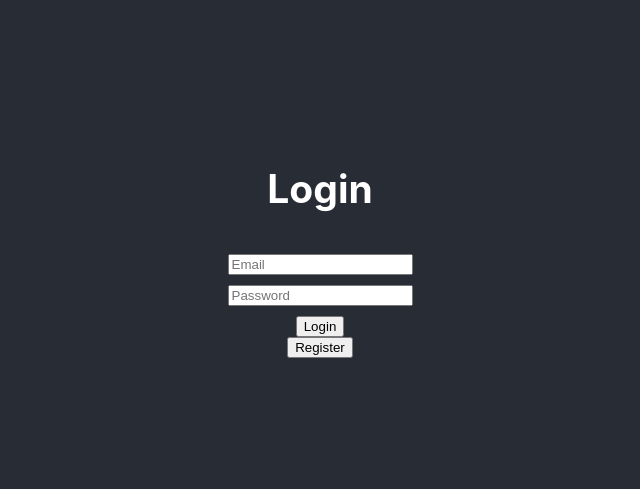
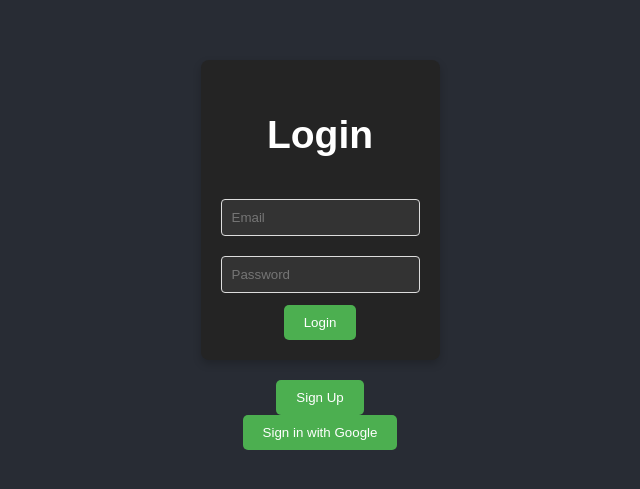
Before and after one commit to TerrelVerneuil/react-site-chrome, a React (Create React App) app: page / in a window 1280 px wide. Shown: the part 155-644 px from the top of the page, without its empty margins (320-960 px from the left). Built offline with nearby package versions, Linux system fonts and the light colour scheme; no server answers.

Commit message:
finished logging in with google.

```diff
--- a/src/App.css
+++ b/src/App.css
@@ -1,16 +1,8 @@
 .App {
   text-align: center;
-}
-
-.App-logo {
-  height: 40vmin;
-  pointer-events: none;
-}
-
-@media (prefers-reduced-motion: no-preference) {
-  .App-logo {
-    animation: App-logo-spin infinite 20s linear;
-  }
+  background-color: #1e1e1e;
+  color: #ffffff;
+  font-family: 'Arial', sans-serif;
 }
 
 .App-header {
@@ -21,12 +13,42 @@
   align-items: center;
   justify-content: center;
   font-size: calc(10px + 2vmin);
+}
+
+button {
+  background-color: #4caf50;
+  color: white;
+  padding: 10px 20px;
+  border: none;
+  border-radius: 5px;
+  cursor: pointer;
+  transition: background-color 0.3s, transform 0.2s;
+}
+
+button:hover {
+  background-color: #45a049;
+  transform: scale(1.05);
+}
+
+input[type="email"], input[type="password"], input[type="text"] {
+  padding: 10px;
+  margin: 10px 0;
+  border: 1px solid #ddd;
+  border-radius: 4px;
+  background-color: #333;
   color: white;
 }
 
-.App-link {
-  color: #61dafb;
+
+form {
+  max-width: 400px;
+  margin: 20px auto;
+  padding: 20px;
+  background-color: #242424;
+  border-radius: 8px;
+  box-shadow: 0 4px 8px rgba(0, 0, 0, 0.2);
 }
+
 
 @keyframes App-logo-spin {
   from {
@@ -36,3 +58,94 @@
     transform: rotate(360deg);
   }
 }
+
+
+@media (max-width: 600px) {
+  .App-header {
+    padding: 20px;
+  }
+
+  form {
+    width: 90%;
+  }
+}
+
+
+@media (prefers-reduced-motion: no-preference) {
+  .App-logo {
+    animation: App-logo-spin infinite 20s linear;
+  }
+}
+
+.Dashboard {
+  background-color: #222;
+  color: white;
+  min-height: 100vh;
+  display: flex;
+  flex-direction: column;
+  align-items: center;
+  justify-content: center;
+  padding: 20px;
+}
+
+
+.Dashboard-header {
+  font-size: calc(12px + 2vmin);
+  margin-bottom: 20px;
+}
+
+
+.Dashboard-content {
+  max-width: 800px;
+  margin: 0 auto;
+  padding: 20px;
+  background-color: #292929;
+  border-radius: 10px;
+  box-shadow: 0 6px 12px rgba(0, 0, 0, 0.3);
+  text-align: left;
+}
+
+.Dashboard-tile {
+  background-color: #333;
+  padding: 15px;
+  margin: 10px;
+  border-radius: 8px;
+  color: white;
+  transition: transform 0.2s, box-shadow 0.2s;
+}
+
+.Dashboard-tile:hover {
+  transform: translateY(-5px);
+  box-shadow: 0 10px 20px rgba(0, 0, 0, 0.4);
+}
+
+@media (min-width: 600px) {
+  .Dashboard-tile {
+    display: inline-block;
+    width: calc(50% - 20px);
+  }
+}
+
+@keyframes dashboard-fade-in {
+  from {
+    opacity: 0;
+    transform: translateY(20px);
+  }
+  to {
+    opacity: 1;
+    transform: translateY(0);
+  }
+}
+
+.Dashboard-content {
+  animation: dashboard-fade-in 0.5s ease-out;
+}
+
+
+.Dashboard-logout-btn {
+  background-color: #d9534f;
+}
+
+.Dashboard-logout-btn:hover {
+  background-color: #c9302c;
+}
--- a/src/App.js
+++ b/src/App.js
@@ -1,42 +1,105 @@
-import React, { useState } from 'react';
+import React, { useState, useEffect } from 'react';
 import './App.css';
 import Register from './register';
-import { signInWithEmailAndPassword } from 'firebase/auth';
+import {
+  signInWithEmailAndPassword,
+  onAuthStateChanged,
+  signOut,
+  GoogleAuthProvider,
+  signInWithPopup
+} from 'firebase/auth';
 import { auth, db } from './firebaseConfig';
 import { doc, getDoc } from 'firebase/firestore';
+import { setDoc } from 'firebase/firestore';
+
+//dashboard component to generate the dashboard specifically for user
+function Dashboard({ username, onLogout }) {
+  return (
+    <div className="Dashboard">
+      <div className="Dashboard-header">
+        <h3>Welcome to Your Dashboard, {username}!</h3>
+      </div>
+
+      <div className="Dashboard-content">
+        <div className="Dashboard-profile">
+          <h2>{username}</h2>
+          {/* maybe add a profile image here */}
+        </div>
+        <div className="Dashboard-stats">
+          {/* this button is where we will have user stats etc make a
+          component for this. */}
+          <button>Your Stats</button>
+          {/* pressing the your stats button will generate */}
+        </div>
+      </div>
+      <button className="Dashboard-logout-btn" onClick={onLogout}>Logout</button>
+    </div>
+  );
+}
+
+
 
 function App() {
   const [email, setEmail] = useState('');
   const [password, setPassword] = useState('');
   const [showRegister, setShowRegister] = useState(false);
-  const [message, setMessage] = useState('');
+  const [user, setUser] = useState(null);
+  const [username, setUsername] = useState('');
+  const googleProvider = new GoogleAuthProvider();
+  const handleGoogleSignIn = async () => {
+    try {
+      const result = await signInWithPopup(auth, googleProvider);
+      const user = result.user;
+      // Check if the user exists in Firestore
+      const userDocRef = doc(db, 'users', user.uid);
+      const userDoc = await getDoc(userDocRef);
+      //IF USER DOES NOT EXIST CREATE A NEW USER FOR THE GOOGLE ACCOUNT
+      if (!userDoc.exists()) {
+        await setDoc(userDocRef, { //BY USING SET DOC WE CAN MAKE EDITS TO THE FIREBASE DATABASE.
+          uid: user.uid,
+          email: user.email,
+          username: user.displayName,
+        });
+      }
+      setUsername(user.displayName);
+    } catch (error) {
+      const errorCode = error.code;
+      const errorMessage = error.message;
+      const email = error.email;
+      const credential = GoogleAuthProvider.credentialFromError(error);
+    }
+  };
+  useEffect(() => {
+    const unsubscribe = onAuthStateChanged(auth, (currentUser) => {
+      setUser(currentUser);
+    });
+    return unsubscribe;
+  }, []);
 
   const handleLogin = async (event) => {
     event.preventDefault();
     try {
       const userCredential = await signInWithEmailAndPassword(auth, email, password);
-      console.log('Logged in with:', userCredential.user);
-
-      // Fetch the user document from Firestore
       const userDocRef = doc(db, 'users', userCredential.user.uid);
       const userDoc = await getDoc(userDocRef);
-
       if (userDoc.exists()) {
-        // Display the username
-        setMessage(`Welcome, ${userDoc.data().username}`);
-      } else {
-        setMessage("User data not found.");
+        setUsername(userDoc.data().username);
       }
-
-      // Reset form
       setEmail('');
       setPassword('');
-
-      // Additional actions upon successful login (e.g., redirection)
     } catch (error) {
-      setMessage(`Error: ${error.message}`);
+      console.error("Error during login:", error.message);
     }
   };
+
+  const handleLogout = async () => {
+    await signOut(auth);
+    setUsername('');
+  };
+  //if user login works, then generate the dashboard form
+  if (user) {
+    return <Dashboard username={username} onLogout={handleLogout} />;
+  }
 
   return (
     <div className="App">
@@ -46,7 +109,6 @@ function App() {
         ) : (
           <form onSubmit={handleLogin}>
             <div>
-              {message && <div id="message">{message}</div>}
               <h2>Login</h2>
               <input
                 type="email"
@@ -69,8 +131,9 @@ function App() {
           </form>
         )}
         <button onClick={() => setShowRegister(!showRegister)}>
-          {showRegister ? 'Login' : 'Register'}
+          {showRegister ? 'Sign In' : 'Sign Up'}
         </button>
+        <button onClick={handleGoogleSignIn}>Sign in with Google</button>
       </header>
     </div>
   );
--- a/src/register.js
+++ b/src/register.js
@@ -14,7 +14,6 @@ function Register() {
     event.preventDefault();
     createUserWithEmailAndPassword(auth, email, password)
       .then(async (userCredential) => {
-        // Registration successful
         console.log('Registered with:', userCredential.user);
         setMessage('Successfully Registered');
 
@@ -35,11 +34,12 @@ function Register() {
 
   return (
     <div>
-      <h2>Register</h2>
+
       {message && <div id="message">{message}</div>}
       {errorMessage && <div id="error">{errorMessage}</div>}
       <form onSubmit={handleRegister}>
         <div>
+        <h2>Register</h2>
           <input
             type="text"
             value={username}
```
